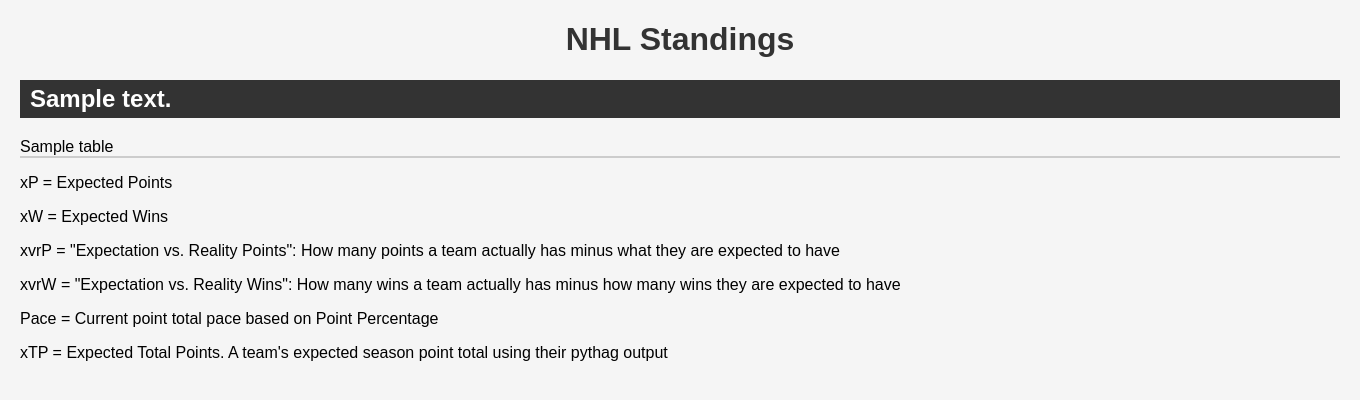
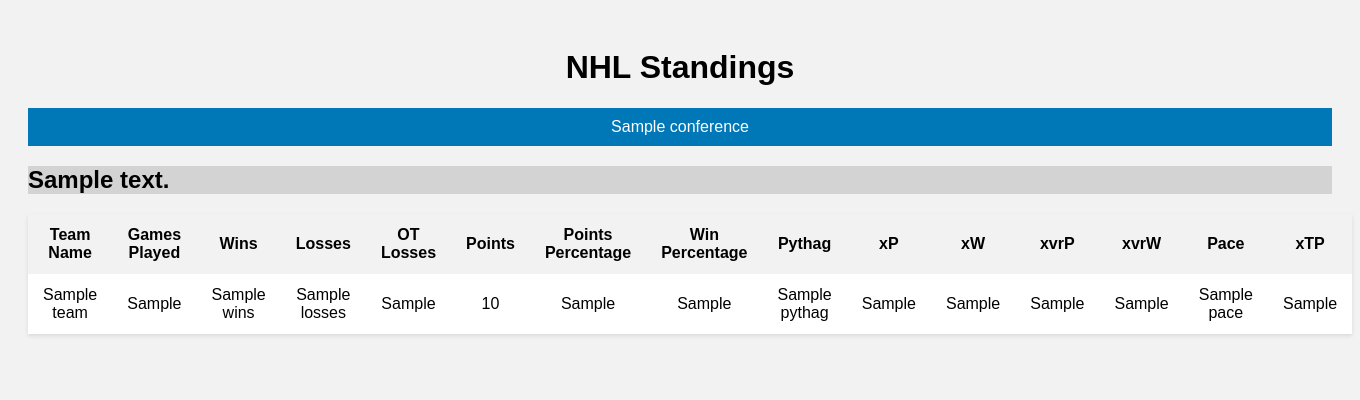
Before and after one commit to reaganking/nhl_standings, a Flask app: template templates/nhl_standings.html in a window 1360 px wide. Shown: the top 400 px of the page. Run offline with Flask 2, Linux system fonts and the light colour scheme; the template is opened without the code that fills it: most values are stand-ins (such as "Sample title", 1, 10 or a date in 2020); some libraries are stand-ins or nearby versions.

Commit message:
Update nhl_standings.html

```diff
--- a/templates/nhl_standings.html
+++ b/templates/nhl_standings.html
@@ -1,104 +1,108 @@
-<!doctype html>
+<!DOCTYPE html>
 <html>
 <head>
     <title>NHL Standings</title>
-    <!-- Add DataTables CSS -->
-    <link rel="stylesheet" type="text/css" href="https://cdn.datatables.net/1.11.5/css/jquery.dataTables.css">
     <style>
         body {
             font-family: Arial, sans-serif;
-            background-color: #f5f5f5;
-            margin: 20px;
+            background-color: #f2f2f2;
+            padding: 20px;
         }
 
         h1 {
             text-align: center;
-            color: #333;
         }
 
-        h2 {
-            background-color: #333;
-            color: #fff;
-            padding: 5px 10px;
+        .conference {
+            background-color: #0077b6;
+            color: white;
+            padding: 10px;
+            margin: 10px 0;
+            text-align: center; /* Center conference header */
         }
 
         table {
             width: 100%;
             border-collapse: collapse;
-            background-color: #fff;
-            border: 1px solid #ccc;
+            margin-bottom: 20px;
+            background-color: white;
+            box-shadow: 0 2px 4px rgba(0, 0, 0, 0.1);
         }
 
-        table th, table td {
-            padding: 10px;
-            text-align: center;
+        th, td {
+            text-align: center; /* Center text in columns and headers */
+            padding: 12px 15px;
         }
 
-        table th {
-            background-color: #333;
-            color: #fff;
+        th {
+            background-color: #f2f2f2;
         }
 
-        .center-table {
-            margin: 0 auto;
+        tr:nth-child(even) {
+            background-color: #f2f2f2;
         }
 
+        .division-header {
+            background-color: #d3d3d3;
+            font-weight: bold;
+        }
     </style>
+    <link rel="stylesheet" type="text/css" href="https://cdn.datatables.net/1.11.5/css/jquery.dataTables.min.css">
 </head>
 <body>
     <h1>NHL Standings</h1>
-    {% for division, table in division_data.items() %}
-    <h2>{{ division }}</h2>
-    <!-- Add class="data-table" to enable DataTables for this table -->
-    <table class="table center-table data-table">
-        {{ table | safe }}
+    {% for conference, divisions in team_data.items() %}
+    <div class="conference">{{ conference }}</div>
+    {% for division, teams in divisions.items() %}
+    <h2 class="division-header">{{ division }}</h2>
+    <table id="nhl-standings">
+        <thead>
+            <tr>
+                <th>Team Name</th>
+                <th>Games Played</th>
+                <th>Wins</th>
+                <th>Losses</th>
+                <th>OT Losses</th>
+                <th>Points</th>
+                <th>Points Percentage</th>
+                <th>Win Percentage</th>
+                <th>Pythag</th>
+                <th>xP</th>
+                <th>xW</th>
+                <th>xvrP</th>
+                <th>xvrW</th>
+                <th>Pace</th>
+                <th>xTP</th>
+            </tr>
+        </thead>
+        <tbody>
+            {% for team in teams %}
+            <tr>
+                <td>{{ team['Team Name'] }}</td>
+                <td>{{ team['Games Played'] }}</td>
+                <td>{{ team['Wins'] }}</td>
+                <td>{{ team['Losses'] }}</td>
+                <td>{{ team['OT Losses'] }}</td>
+                <td>{{ team['Points'] }}</td>
+                <td>{{ team['Points Percentage'] }}</td>
+                <td>{{ team['Win Percentage'] }}</td>
+                <td>{{ team['Pythag'] }}</td>
+                <td>{{ team['xP'] }}</td>
+                <td>{{ team['xW'] }}</td>
+                <td>{{ team['xvrP'] }}</td>
+                <td>{{ team['xvrW'] }}</td>
+                <td>{{ team['Pace'] }}</td>
+                <td>{{ team['xTP'] }}</td>
+            </tr>
+            {% endfor %}
+        </tbody>
     </table>
     {% endfor %}
-
-    <div class="notes">
-        <p>xP = Expected Points</p>
-        <p>xW = Expected Wins</p>
-        <p>xvrP = "Expectation vs. Reality Points": How many points a team actually has minus what they are expected to have</p>
-        <p>xvrW = "Expectation vs. Reality Wins": How many wins a team actually has minus how many wins they are expected to have</p>
-        <p>Pace = Current point total pace based on Point Percentage</p>
-        <p>xTP = Expected Total Points. A team's expected season point total using their pythag output</p>
-    </div>
-
-    <!-- Add DataTables JavaScript -->
-    <script type="text/javascript" charset="utf8" src="https://code.jquery.com/jquery-3.6.0.min.js"></script>
-    <script type="text/javascript" charset="utf8" src="https://cdn.datatables.net/1.11.5/js/jquery.dataTables.js"></script>
-
-    <!-- Initialize DataTables for all tables with the class "data-table" -->
+    {% endfor %}
+    <script type="text/javascript" charset="utf8" src="https://cdn.datatables.net/1.11.5/js/jquery.dataTables.min.js"></script>
     <script>
-        $(document).ready(function() {
-            var table = $('.data-table').DataTable();
-
-            // Apply background color to xvrP and xvrW cells
-            table.cells('.xvrP').every(function () {
-                var cell = this.node();
-                var value = parseFloat(this.data());
-                var scale = (value - min_xvrP) / (max_xvrP - min_xvrP);
-                var color = getColorForValue(scale);
-                cell.style.backgroundColor = color;
-                cell.style.color = 'white';
-            });
-
-            table.cells('.xvrW').every(function () {
-                var cell = this.node();
-                var value = parseFloat(this.data());
-                var scale = (value - min_xvrW) / (max_xvrW - min_xvrW);
-                var color = getColorForValue(scale);
-                cell.style.backgroundColor = color;
-                cell.style.color = 'white';
-            });
-
-            // Function to get color based on scale
-            function getColorForValue(scale) {
-                var r = Math.floor(255 - (255 * scale));
-                var b = Math.floor(255 * scale);
-                var g = 0;
-                return 'rgb(' + r + ',' + g + ',' + b + ')';
-            }
+        $(document).ready( function () {
+            $('#nhl-standings').DataTable();
         });
     </script>
 </body>
```
